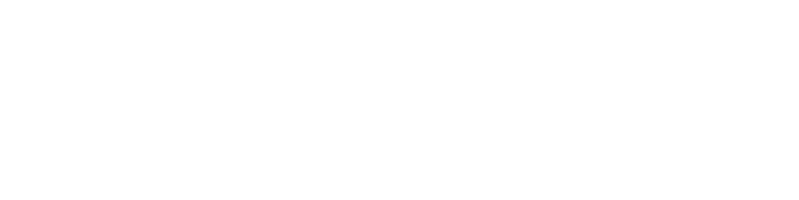
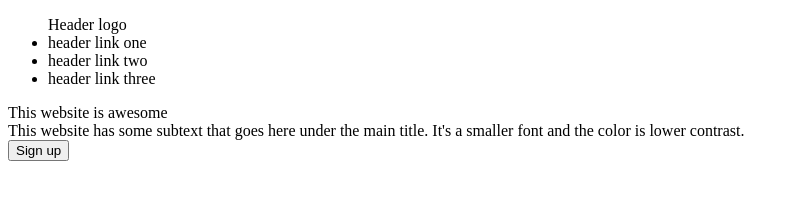
Before and after one commit to yongki95/website_project, a plain HTML site: page index.html in a window 1280 px wide. Shown: the whole page, without its empty margins (0-799 px from the left). Drawn offline with Linux system fonts and the light colour scheme.

Commit message:
Add header elements

```diff
--- a/index.html
+++ b/index.html
@@ -8,8 +8,24 @@
     </head>
 
     <body>
-        <div class="header"></div>
-        <div class="container"></div>
+        <div class="header">
+            <ul>
+                Header logo
+                <li>header link one</li>
+                <li>header link two</li>
+                <li>header link three</li>
+            </ul>
+
+            <div class="main_text_header">This website is awesome</div>
+            <div class="secondary_text_header">
+                This website has some subtext that goes here under the main title.
+                It's a smaller font and the color is lower contrast.
+            </div>
+            <button>Sign up</button>
+        </div>
+        <div class="container">
+
+        </div>
         <div class="footer"></div>
     </body>
 </html>
```
